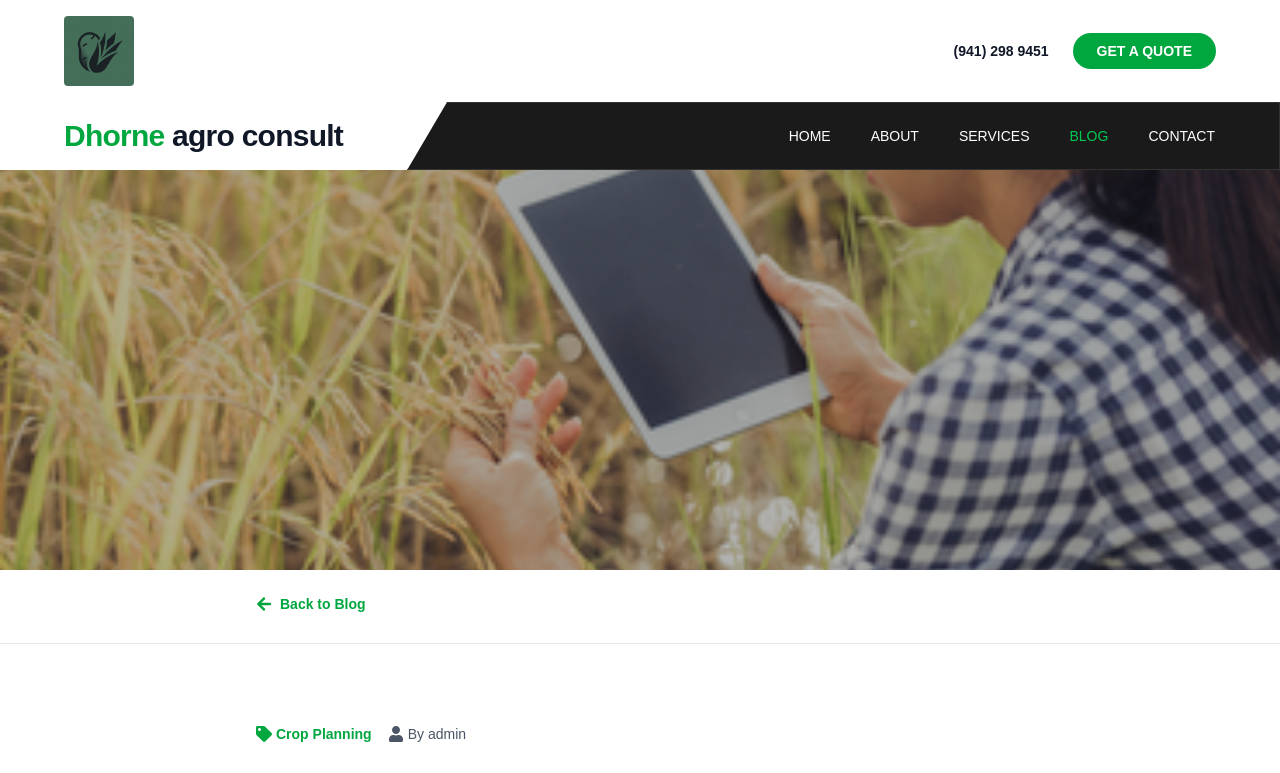
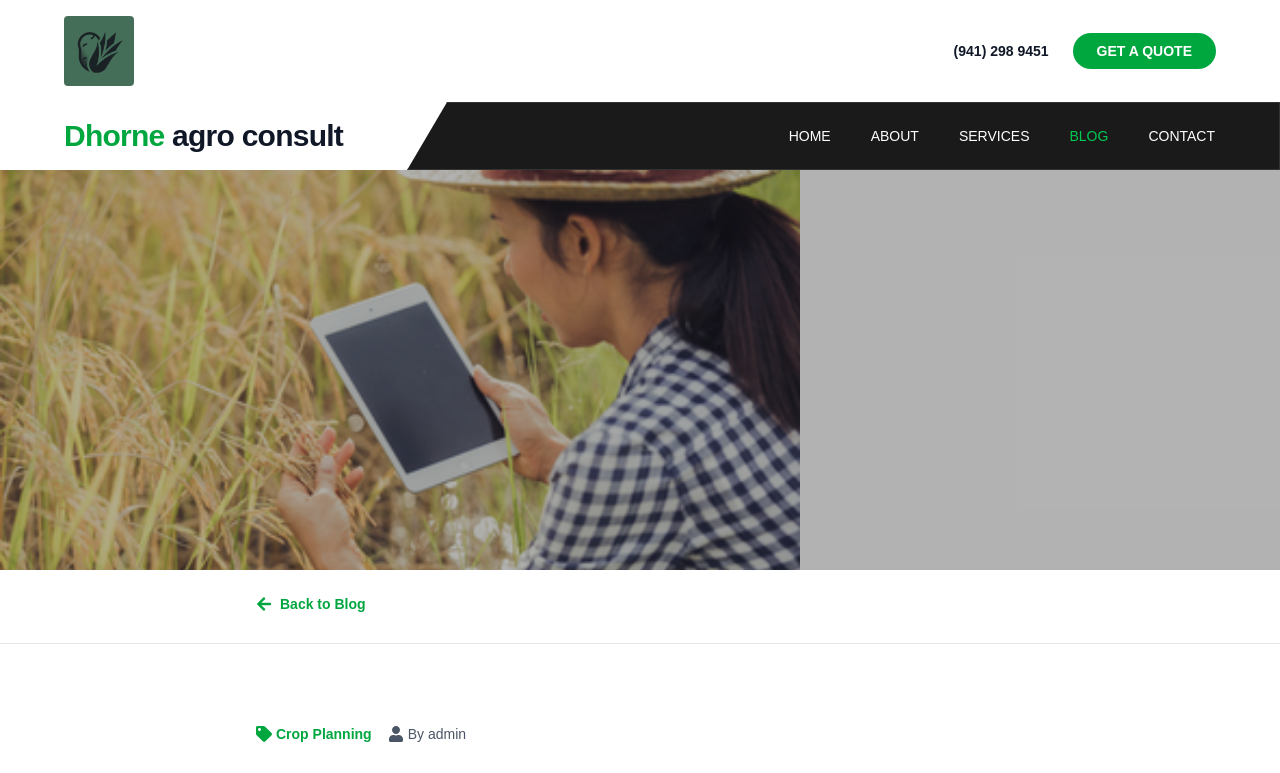
Before and after one commit to conflictonsions12/qwerty, a Next.js app: page /blog/1 in a window 1280 px wide. Shown: the top 773 px of the page. Built offline with nearby package versions, Linux system fonts and the light colour scheme.

Commit message:
Update page.js

```diff
--- a/src/app/blog/[id]/page.js
+++ b/src/app/blog/[id]/page.js
@@ -42,13 +42,17 @@ export default async function BlogPost({ params }) {
     <>
       {/* Hero Image */}
        <section className="relative w-full h-[400px] overflow-hidden">
+
+
 <Image
   src={post.image}
   alt={post.title}
-          fill
+  width={800}
+  height={600}
   className="object-cover"
   priority
 />
+
         <div className="absolute inset-0 bg-black/30" />
       </section>
 
```
Lines whose indentation alone changed are shown as unchanged.
